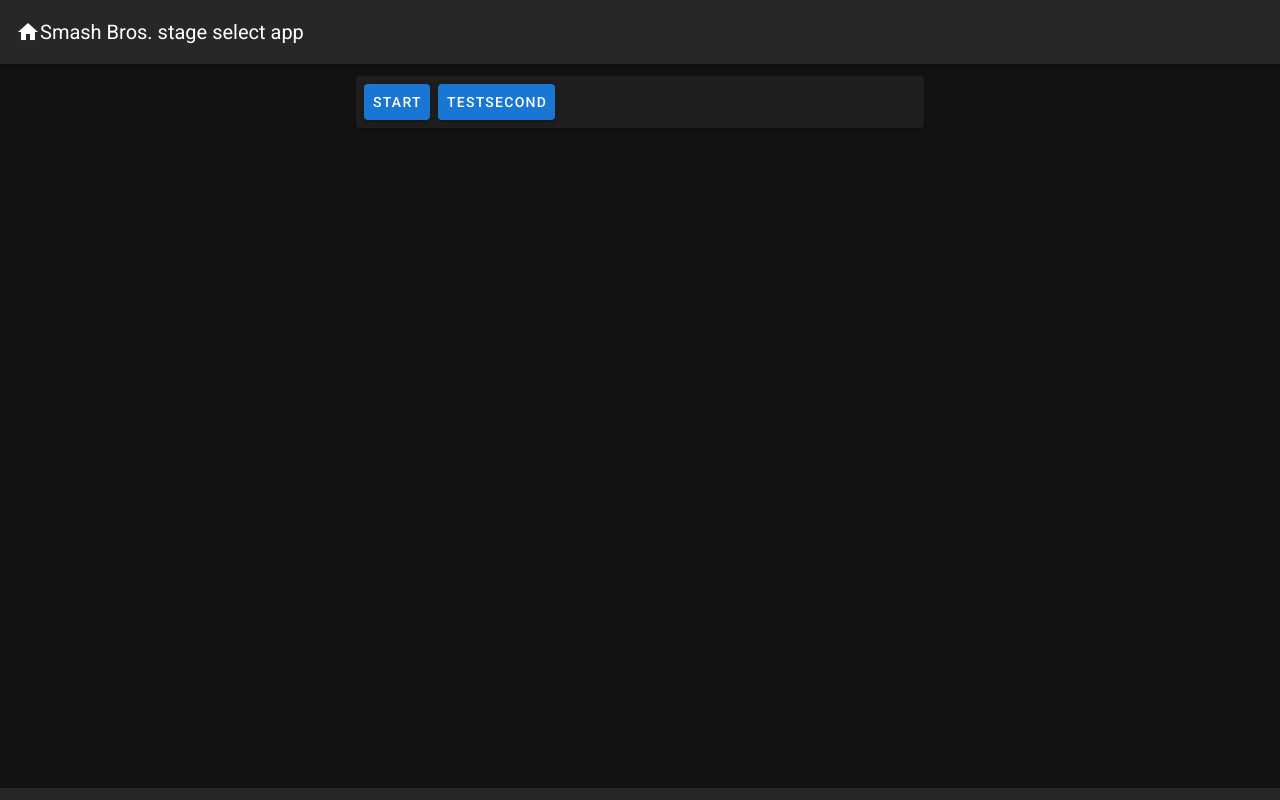
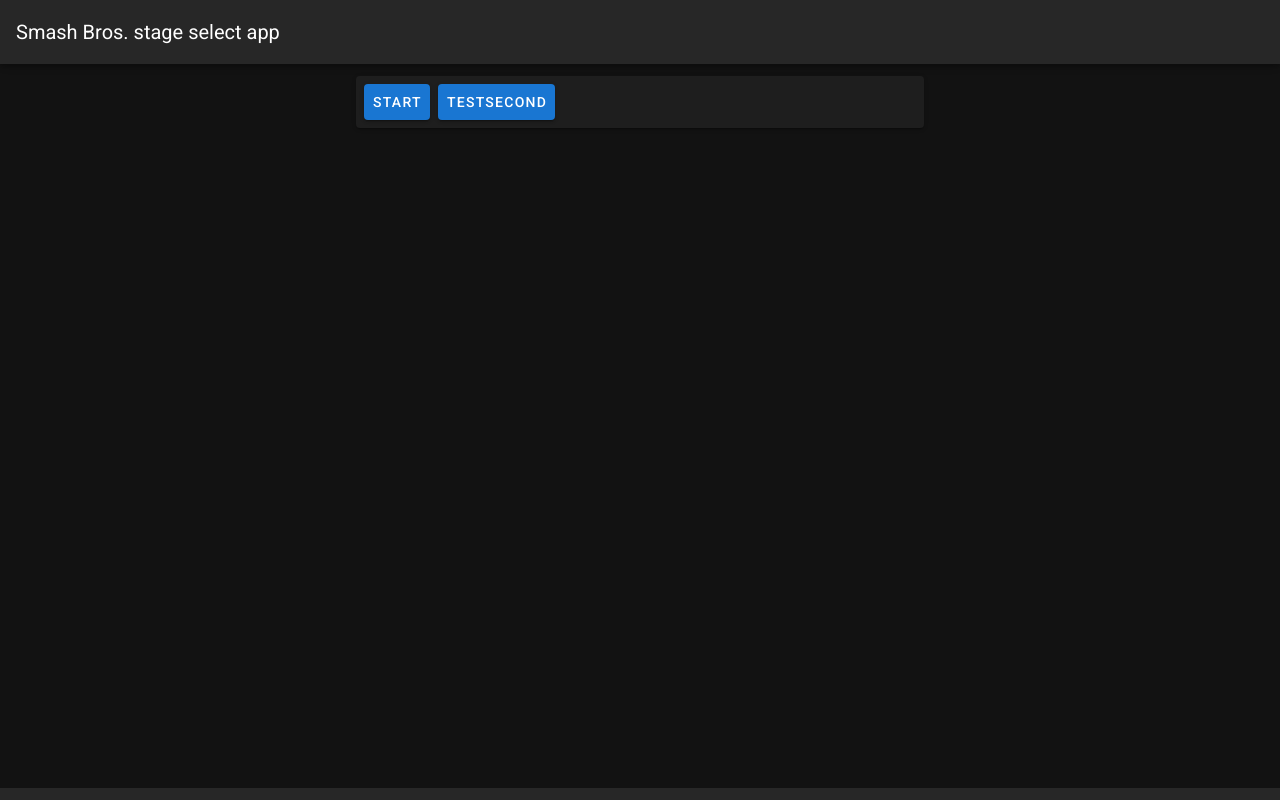
Before and after one commit to addtobasic/smash-bros-stage-select-app, a Nuxt app: page / in a window 1280 px wide. Built offline with nearby package versions, Linux system fonts and the light colour scheme.

Commit message:
[追加]少し進めた

```diff
--- a/layouts/default.vue
+++ b/layouts/default.vue
@@ -6,8 +6,9 @@
       fixed
       app
     >
-      <v-icon>mdi-home</v-icon>
-      <v-toolbar-title v-text="title" />
+      <a href="/" style="color:white;">
+        <v-toolbar-title v-text="title" />
+      </a>
       <v-spacer />
     </v-app-bar>
     <v-main>
@@ -53,3 +54,9 @@
   }
 }
 </script>
+<style>
+  a {
+    color:red;
+    text-decoration: none;
+  }
+</style>
--- a/pages/firstSelect/index.vue
+++ b/pages/firstSelect/index.vue
@@ -25,15 +25,15 @@
                 v-text="item.stageName"
               ></v-card-title>
             </div>
-            <a v-bind:href="item.url" target="_blank">
+            <!-- <a v-bind:href="item.url" target="_blank"> -->
               <v-avatar
                 class="ma-3"
                 size="230"
                 tile
               >
-                <v-img :src="item.picture" id="size"></v-img>
+
               </v-avatar>
-            </a>
+            <!-- </a> -->
           </div>
 
           <div class="d-flex justify-space-between" v-if="!$vuetify.breakpoint.mobile">
@@ -43,15 +43,21 @@
                 v-text="item.stageName"
               ></v-card-title>
             </div>
-            <a v-bind:href="item.url" :target="item.target">
+            <!-- <a v-bind:href="item.url" :target="item.target"> -->
               <v-avatar
                 class="ma-3"
                 size="450"
                 tile
+                @click="isSelected"
               >
-                <v-img :src="item.picture" id="size"></v-img>
+                <div v-if="isSelected">
+                  <v-img :src="item.picture" id="size"></v-img>
+                </div>
+                <div v-else>
+                  <p>jpge</p>
+                </div>
               </v-avatar>
-            </a>
+            <!-- </a> -->
           </div>
         </v-card>
       </v-col>
@@ -60,7 +66,17 @@
 </template>
 <script>
   export default{
+
     name:'about',
+    clicked:false,
+
+    methods:{
+        isSelected:function(){
+        this.clicked = !this.clicked
+        condole.log("おした")
+      }
+    },
+
     components:{
 
     },
```
Also changed, not shown: 1 other file (tests, documents, lock files or other folders).
